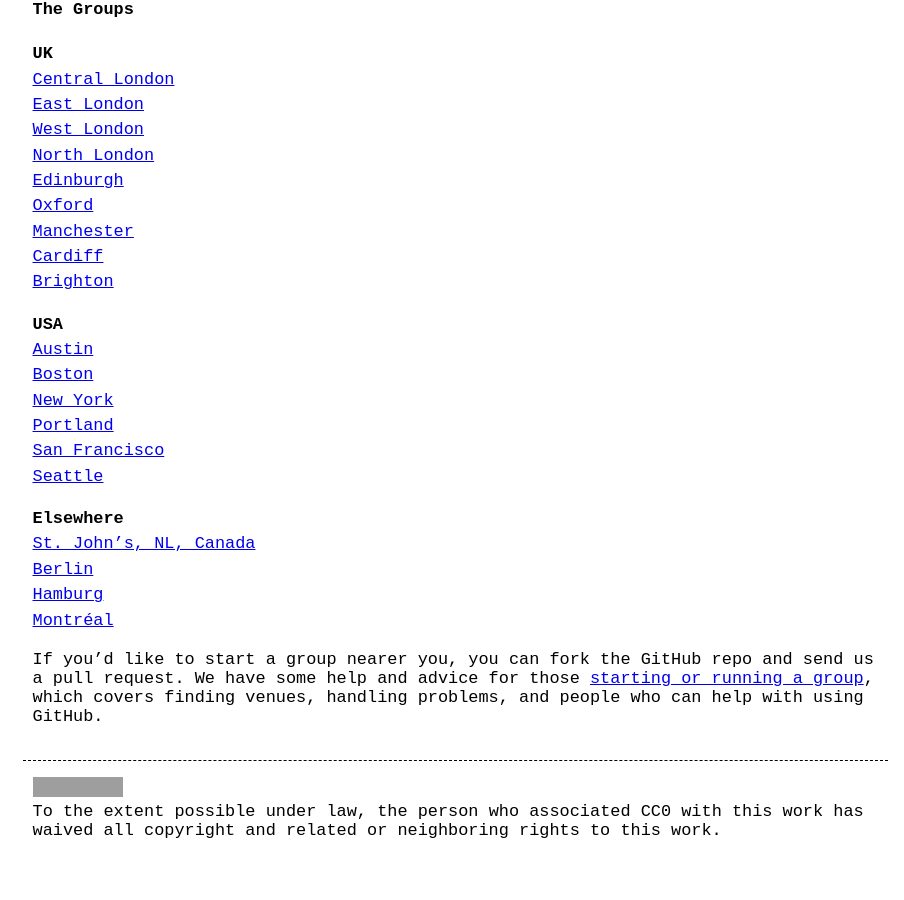
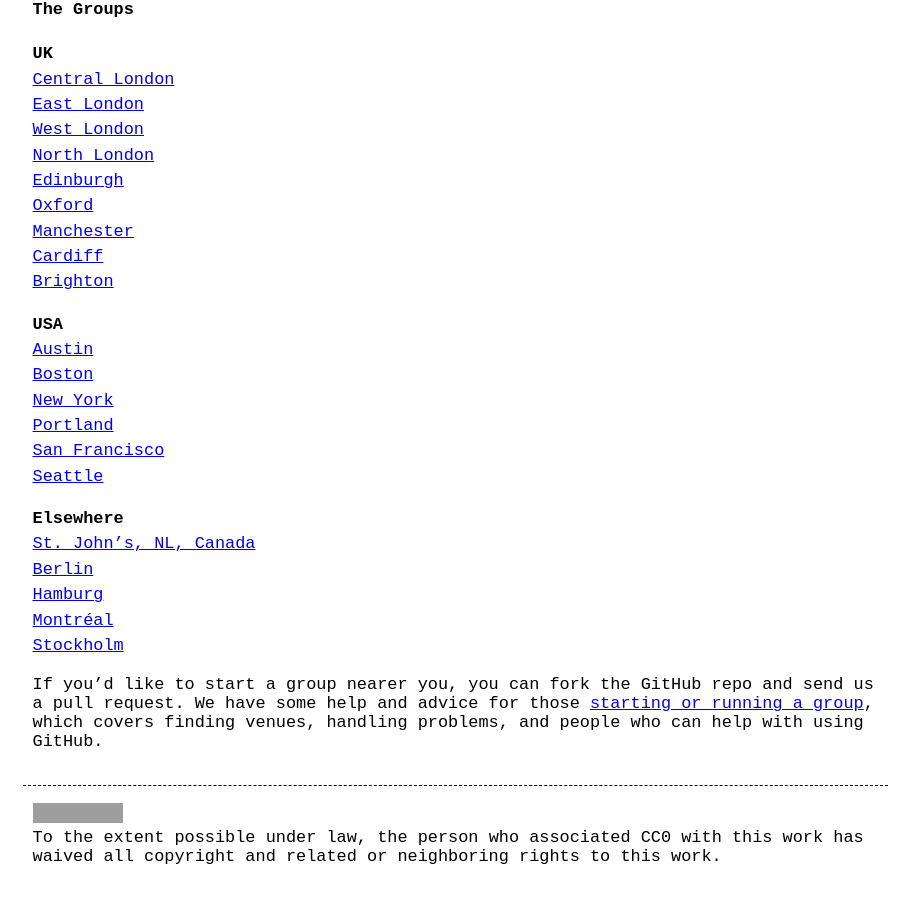
Before and after one commit to computeranonymous/computer, a Jekyll site: the page built from index.html, in a window 1280 px wide and 900 px high, scrolled down 1886 px. Shown: the whole window, without its empty margins (185-1089 px from the left). Built offline with Jekyll 4.4.1, drawn with Linux system fonts in a browser that asks for light colours; before the commit the page ends 2760 px from its top, so only the background shows below that; grey boxes are pictures that could not be loaded.

Commit message:
add link to Stockholm chapter

```diff
--- a/index.html
+++ b/index.html
@@ -98,6 +98,7 @@
             <li><a href="de_berlin.html">Berlin</a></li>
             <li><a href="de_hamburg.html">Hamburg</a></li>
             <li><a href="ca_qc_montreal.html">Montr&eacute;al</a></li>
+            <li><a href="se_stockholm.html">Stockholm</a></li>
           </ul>
         </li>
       </ul>
```
